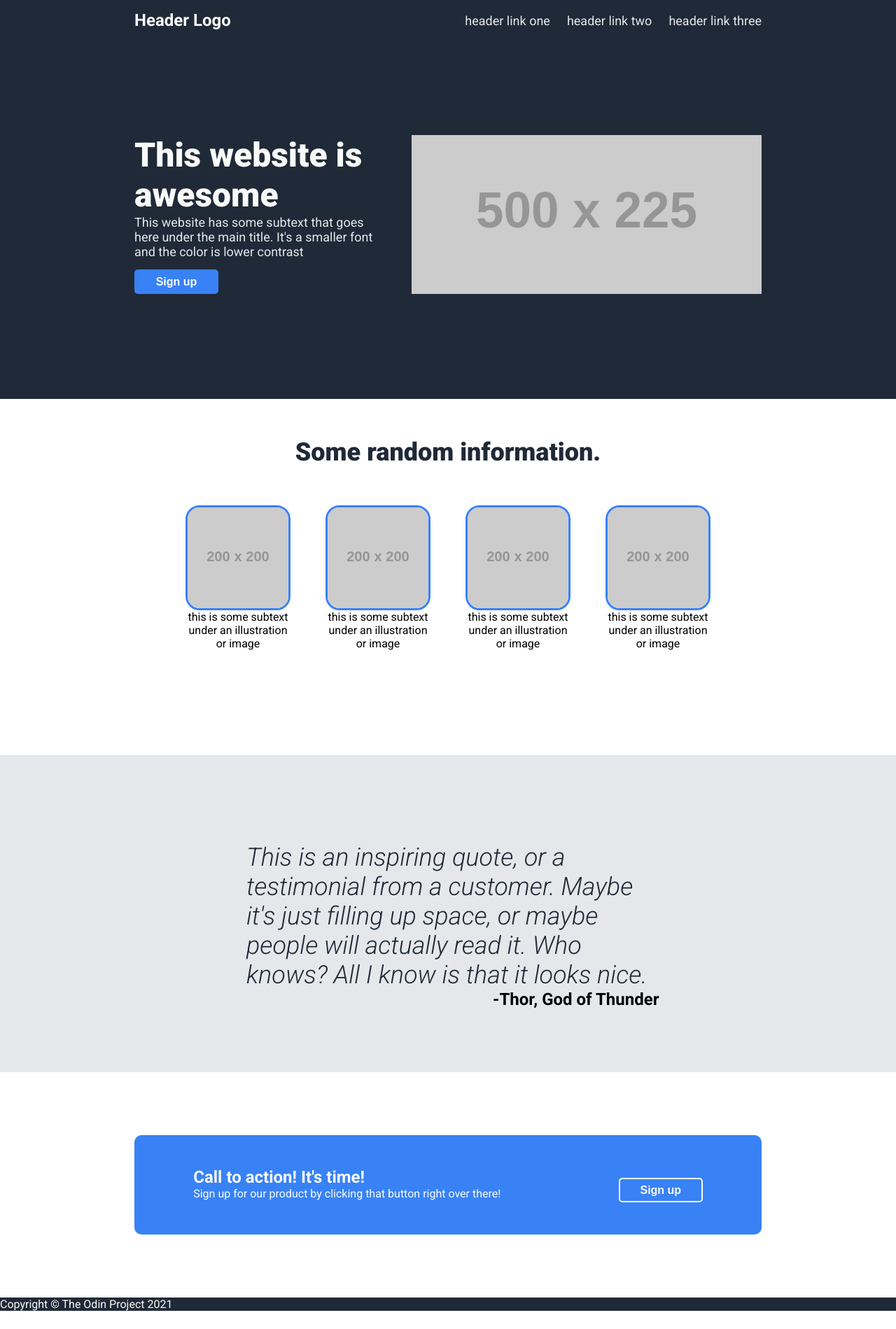
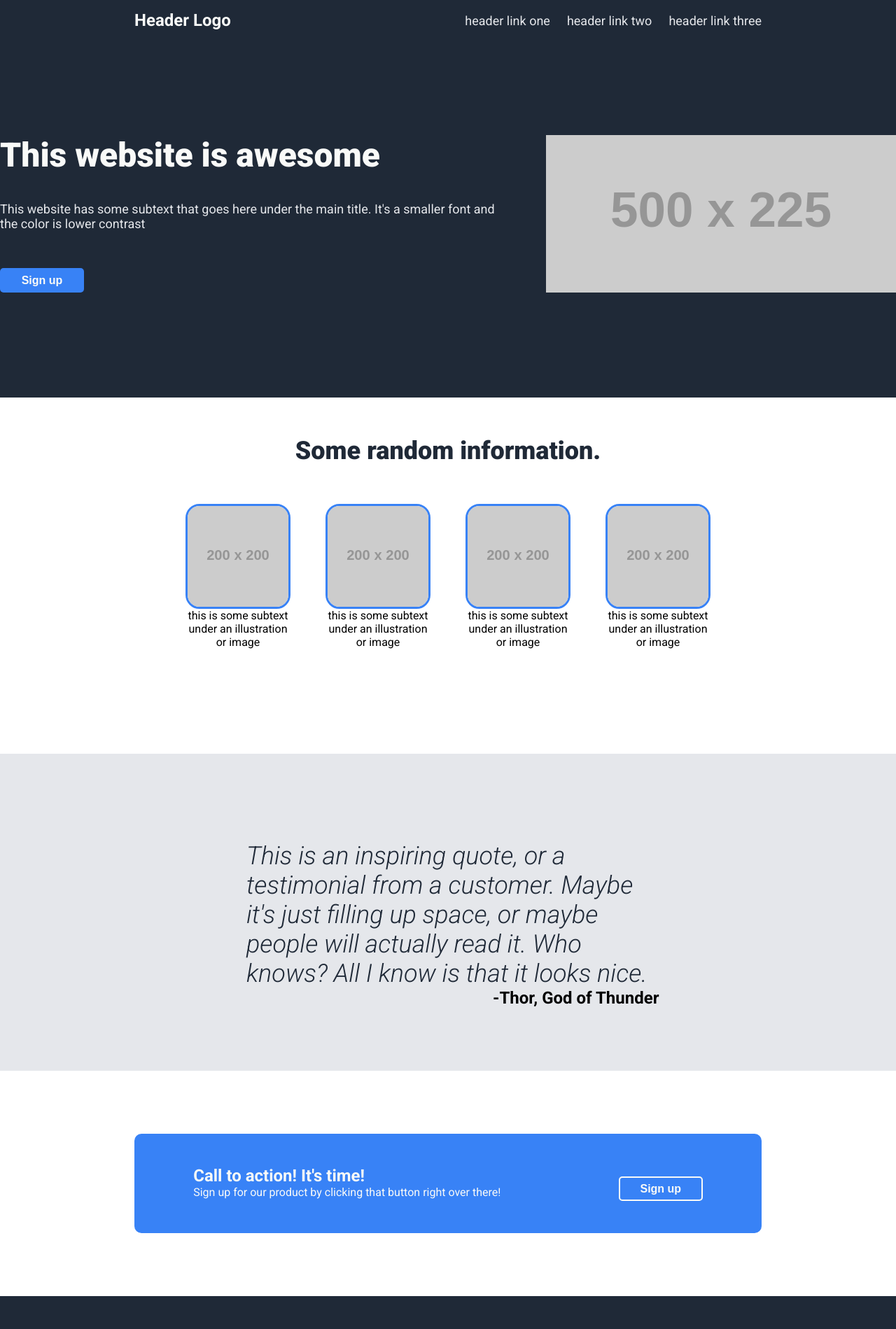
Before and after one commit to AntanasPuzas/odin-landing-page, a plain HTML site: page index.html in a window 1280 px wide. Shown: the top 1899 px of the page at 70% size. Before the commit the page ends 1873 px from the top, so only its background shows below. Drawn offline with Linux system fonts and the light colour scheme; placeholder pictures from the web are drawn by us.

Commit message:
Add positioning to footer

```diff
--- a/style.css
+++ b/style.css
@@ -49,8 +49,10 @@ a {
 
 .hero {
     display: flex;
-    padding: 150px 15vw;
+    padding: 150px 0;
     gap: 48px;
+    width: 100vw;
+    justify-content: center;
 }
 
 .hero-text {
@@ -159,14 +161,18 @@ button {
     font-weight: 600;
     font-size: 24px;
 }
+
 .action-button {
     border: solid;
     border-color: #F9FAF8;
     border-width: 2px;
-    width:
 }
 
 .footer {
     width: 100vw;
     margin-top: auto;
+    display: flex;
+    justify-content: center;
+    align-items: center;
+    padding: 50px 0;
 }
```
